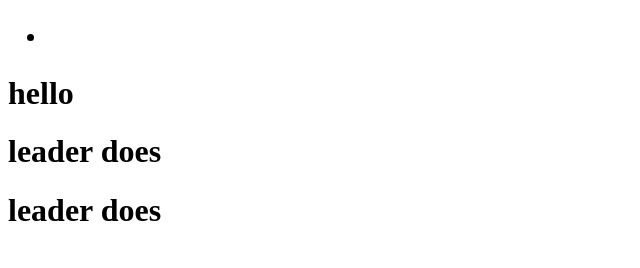
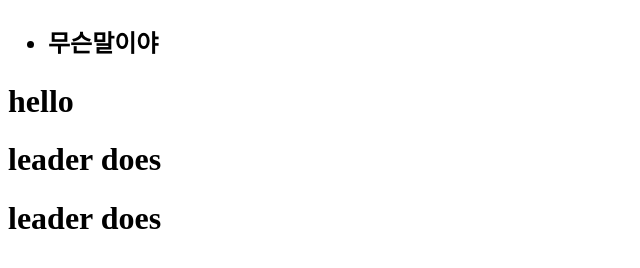
Before and after one commit to JIMIN-SUNG/test-project, a plain HTML site: page index.html in a window 1280 px wide. Shown: the whole page, without its empty margins (0-640 px from the left). Drawn offline with Linux system fonts and the light colour scheme.

Commit message:
freshman 3

```diff
--- a/index.html
+++ b/index.html
@@ -11,7 +11,7 @@
     <nav>
         <h1>
             <ul>
-                <li></li>
+                <li>무슨말이야</li>
             </ul>
         </h1>
     </nav>
```
